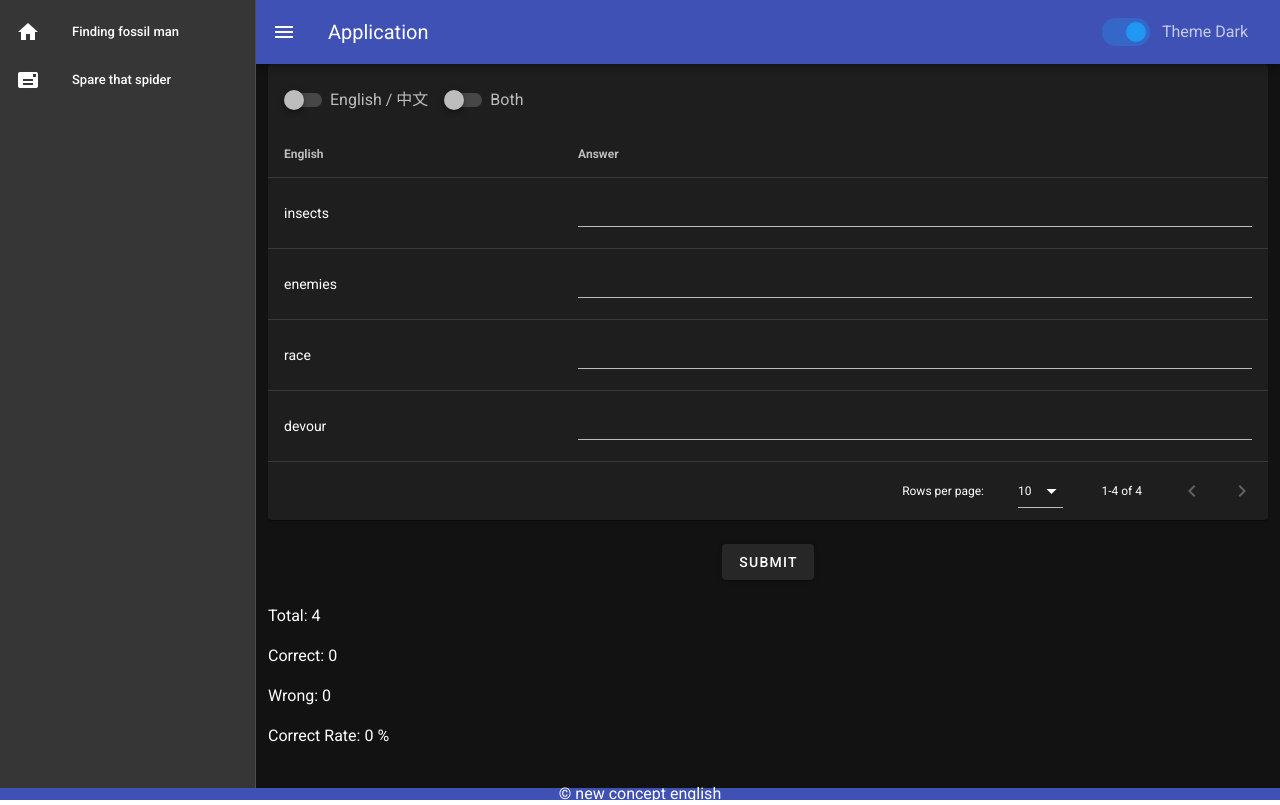
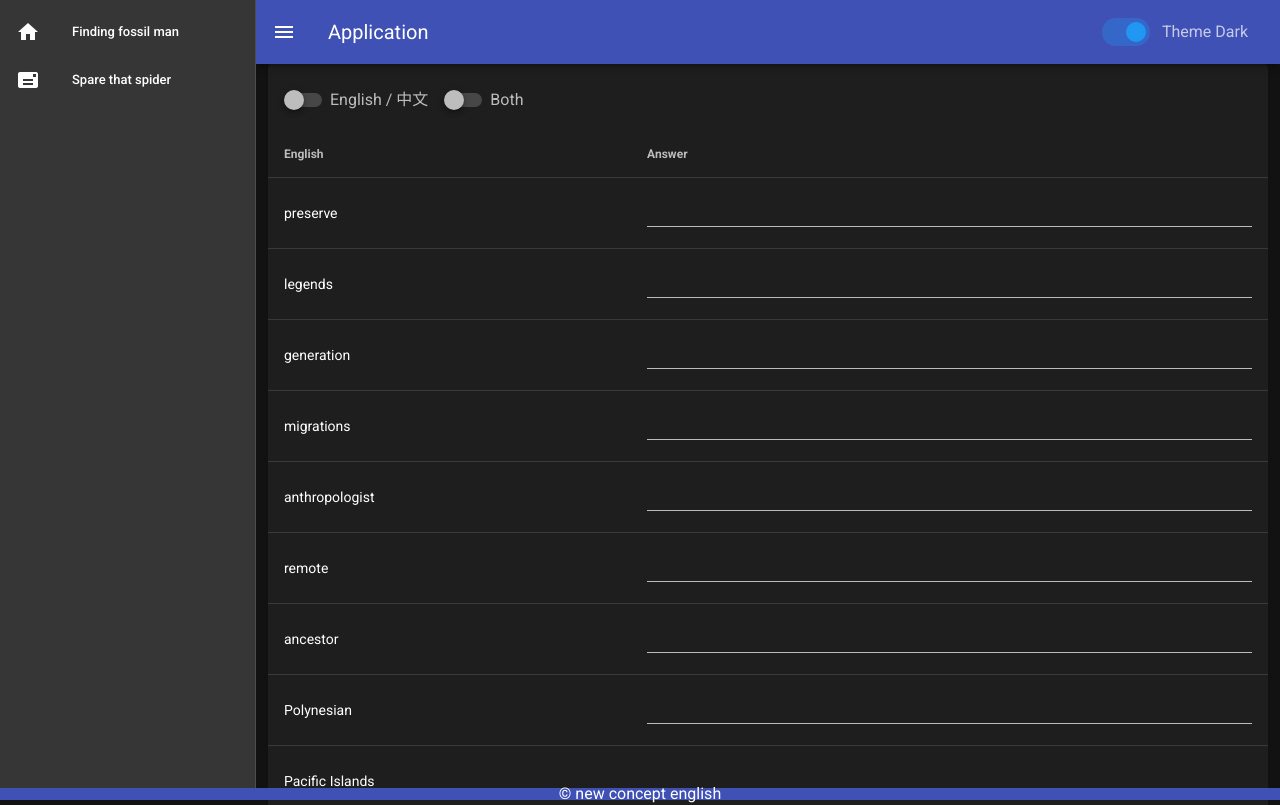
Before and after one commit to ejkgmea/handwriting-remember, a Vue app: page /#/ in a window 1280 px wide. Shown: the top 805 px of the page. Built offline with nearby package versions, Linux system fonts and the light colour scheme.

Commit message:
add lesson 1 wordslist

```diff
--- /dev/null
+++ b/src/components/wordslist/01FindingFossilMan.js
@@ -0,0 +1,97 @@
+export default [
+  {
+    english: 'preserve',
+    chinese: '保存',
+    answer: ''
+  },
+  {
+    english: 'legends',
+    chinese: '传说',
+    answer: ''
+  },
+  {
+    english: 'generation',
+    chinese: '一代人',
+    answer: ''
+  },
+  {
+    english: 'migrations',
+    chinese: '迁徙',
+    answer: ''
+  },
+  {
+    english: 'anthropologist',
+    chinese: '人类学家',
+    answer: ''
+  },
+  {
+    english: 'remote',
+    chinese: '遥远',
+    answer: ''
+  },
+  {
+    english: 'ancestor',
+    chinese: '祖先',
+    answer: ''
+  },
+  {
+    english: 'Polynesian',
+    chinese: '波利尼西亚人',
+    answer: ''
+  },
+  {
+    english: 'Pacific Islands',
+    chinese: '太平洋群岛',
+    answer: ''
+  },
+  {
+    english: 'archaeologist',
+    chinese: '考古学家',
+    answer: ''
+  },
+  {
+    english: 'ancient',
+    chinese: '古代',
+    answer: ''
+  },
+  {
+    english: 'especially',
+    chinese: '特别是，尤其是',
+    answer: ''
+  },
+  {
+    english: 'flint',
+    chinese: '燧石',
+    answer: ''
+  },
+  {
+    english: 'shape',
+    chinese: '形状',
+    answer: ''
+  },
+  {
+    english: 'rotted',
+    chinese: '腐烂',
+    answer: ''
+  },
+  {
+    english: 'decay',
+    chinese: '腐烂',
+    answer: ''
+  },
+  {
+    english: 'remained',
+    chinese: '保留',
+    answer: ''
+  },
+  {
+    english: 'disappeared',
+    chinese: '消失了',
+    answer: ''
+  },
+  {
+    english: 'trace',
+    chinese: '踪迹',
+    answer: ''
+  }
+]
--- a/src/views/Home.vue
+++ b/src/views/Home.vue
@@ -81,6 +81,7 @@
 
 <script>
 import Navbar from '@/components/navbar'
+import FFM from '@/components/wordslist/01FindingFossilMan'
 
 export default {
   name: 'Home',
@@ -100,28 +101,7 @@ export default {
         { text: 'English', value: 'english' },
         { text: 'Answer', value: 'answer' }
       ],
-      desserts: [
-        {
-          english: 'insects',
-          chinese: '昆虫',
-          answer: ''
-        },
-        {
-          english: 'enemies',
-          chinese: '敌人',
-          answer: ''
-        },
-        {
-          english: 'race',
-          chinese: '种族',
-          answer: ''
-        },
-        {
-          english: 'devour',
-          chinese: '吞食',
-          answer: ''
-        }
-      ]
+      desserts: [...FFM]
     }
   },
   computed: {
@@ -187,7 +167,7 @@ export default {
 
       this.correct = correctArr.length
       this.mistake = mistakeArr.length
-      this.correctRate = (this.correct / this.total) * 100
+      this.correctRate = ((this.correct / this.total) * 100).toFixed(2)
     }
   }
 }
```
